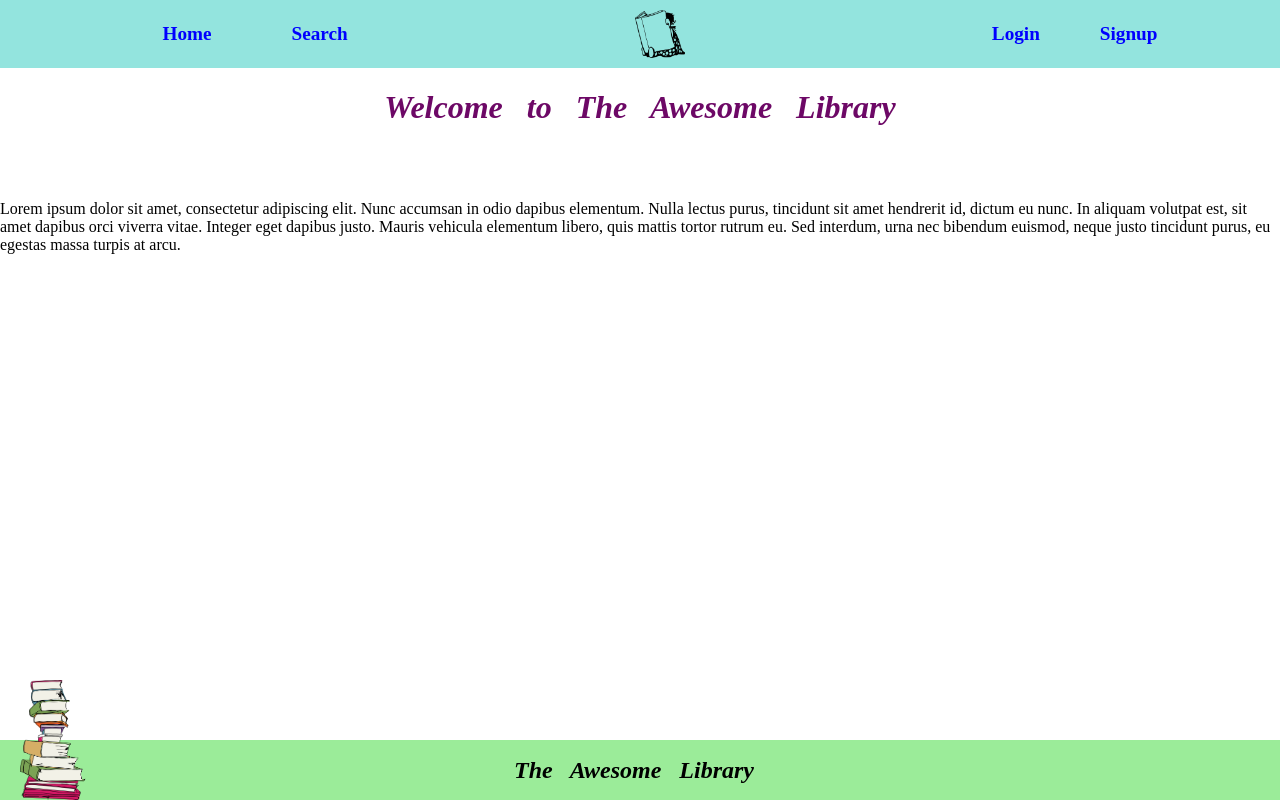
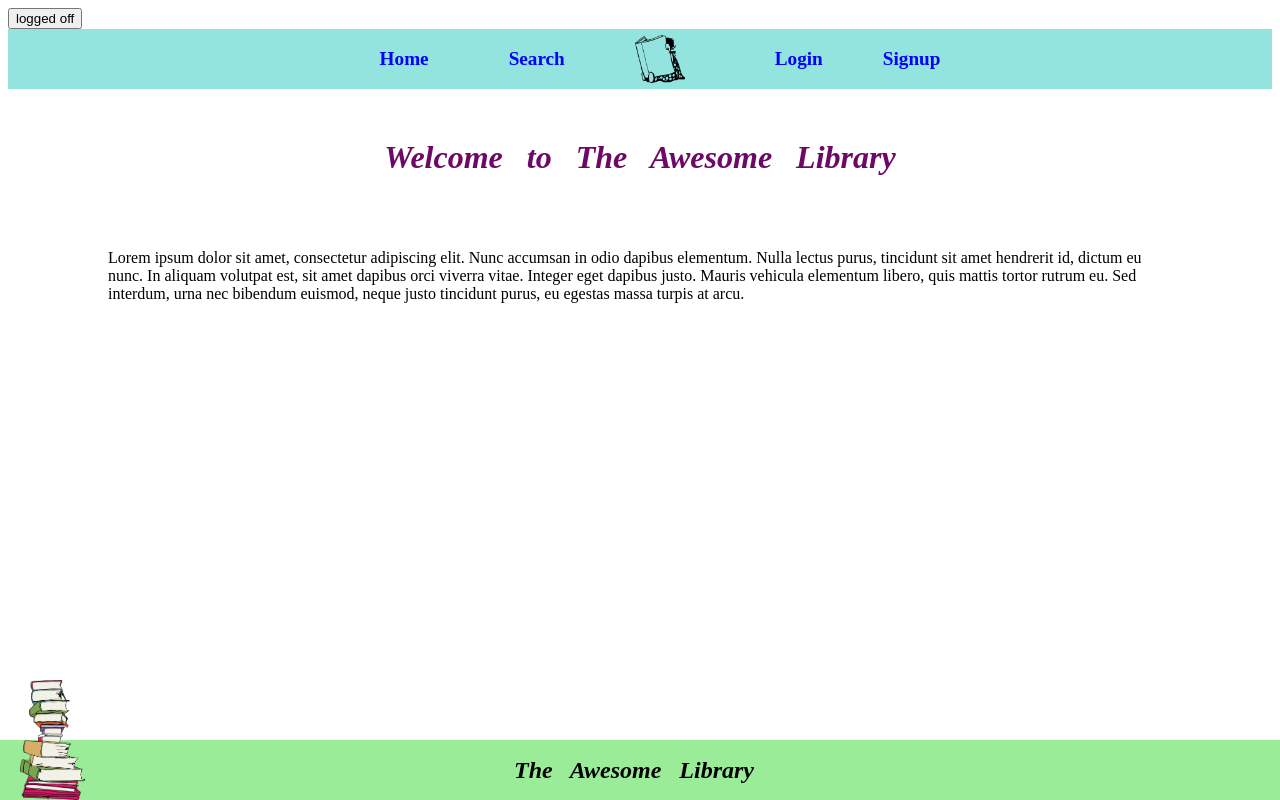
Before and after one commit to cat-rivers/react_library, a React (Create React App) app in the folder awesome_library/: page / in a window 1280 px wide. Built offline with nearby package versions, Linux system fonts and the light colour scheme; data requests are answered from the project's data file.

Commit message:
Revert "Merge branch 'erni_homepage_mockup' into 'main'"
This reverts merge request !23

```diff
--- a/awesome_library/public/index.html
+++ b/awesome_library/public/index.html
@@ -26,7 +26,7 @@
     -->
     <title>React App</title>
   </head>
-  <body style="margin: 0px 0px 0px 0px;">
+  <body>
     <noscript>You need to enable JavaScript to run this app.</noscript>
     <div id="root"></div>
     <!--
--- a/awesome_library/src/App.js
+++ b/awesome_library/src/App.js
@@ -28,7 +28,7 @@ function App() {
     <UserIDContext.Provider value={userID}>
       {/* This button is for login related testing during development.                 */}
       {/* See login.js (http://localhost:3000/login) how userID is read from a child.  */}
-      {/*<button onClick={()=>setUserID(userID?null:12345678)}>{userID?'Rene is logged in':'logged off'}</button> */}
+      <button onClick={()=>setUserID(userID?null:12345678)}>{userID?'Rene is logged in':'logged off'}</button>
       <Router>
         <Header />
         <Routes>
--- a/awesome_library/src/components/Header.css
+++ b/awesome_library/src/components/Header.css
@@ -1,22 +1,13 @@
 .navbar {
   display: flex;
   align-items: center;
-  justify-content: space-around;
+  justify-content: center;
   background-color: rgb(147, 228, 222);
-  margin-bottom: 10px;
-  padding: 4px;
-  font-size: 16px;
-  max-height: 60px;
-  max-width: auto;
-
-  /*
   position: relative;
   top: 0;
   left: 0;
   right: 0;
-  width: 100%;
   height: 60px;
-  */
 }
 
 .left-side li,
--- a/awesome_library/src/components/Home.css
+++ b/awesome_library/src/components/Home.css
@@ -1,5 +1,5 @@
 .bodyContainer {
-    margin: 0px 0px;
+    margin: 50px 100px;
 }
 
 h1 {
--- a/awesome_library/src/components/Home.js
+++ b/awesome_library/src/components/Home.js
@@ -16,6 +16,7 @@ const Home = () => {
                     neque justo tincidunt purus, eu egestas massa turpis at arcu.
                 </p>
             </div>
+
         </div>
     )
 }
--- a/awesome_library/src/components/MyPage.js
+++ b/awesome_library/src/components/MyPage.js
@@ -1,29 +1,4 @@
-import { useState } from "react";
-
-const MyPage = ({props, userPassword}) => {
-
-
-
-/*
-    const filterBooks = bookDetails.filter((book) => {
-        return (
-          book.title.toLowerCase().includes(login.toLowerCase()) ||
-          book.author.toLowerCase().includes(login.toLowerCase()) ||
-          book.isbn.includes(login)
-        );
-    });
-*/
-    const myPage = () => {
-
-
-
-        // combine filterBooks and Teemu my page mockup
-    }
-
-    const message = <p> Login is wrong, please type again </p>;
-
-    //const displayedBook = loginApproved ? {myPage} : {message}
-
+const MyPage = () => {
     return (
         <h3>My page Placeholder</h3>
     )
```
